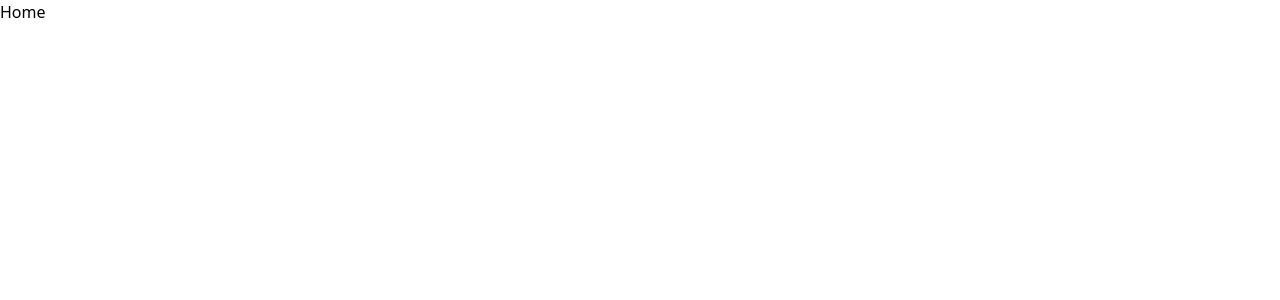
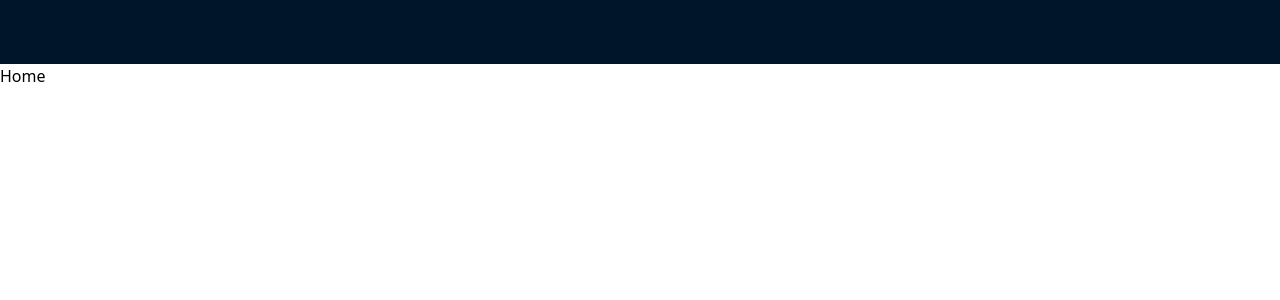
Before and after one commit to asianParadissseee/vbox-task, a React app: page / in a window 1280 px wide. Shown: the top 300 px of the page. Built offline with nearby package versions, Linux system fonts and the light colour scheme; the HTML template or start-up script is replaced by a standard one.

Commit message:
add antd && base layout

```diff
--- a/package.json
+++ b/package.json
@@ -10,6 +10,7 @@
   },
   "dependencies": {
     "@reduxjs/toolkit": "^2.2.3",
+    "antd": "^5.16.2",
     "axios": "^1.6.8",
     "react": "^18.2.0",
     "react-dom": "^18.2.0",
--- a/src/app/app.tsx
+++ b/src/app/app.tsx
@@ -1,12 +1,15 @@
 import {BrowserRouter} from "react-router-dom";
 import {AppRouter} from "@/app/providers/router";
 import {StoreProvider} from "@/app/providers/store";
+import {BaseLayout} from "@/app/providers/layout";
 
 const App = () => {
     return (
         <BrowserRouter>
             <StoreProvider>
-                <AppRouter/>
+                <BaseLayout>
+                    <AppRouter/>
+                </BaseLayout>
             </StoreProvider>
         </BrowserRouter>
     );
--- /dev/null
+++ b/src/app/providers/layout/index.ts
@@ -0,0 +1,5 @@
+import BaseLayout from "./ui/base-layout"
+
+export {
+    BaseLayout
+}
--- /dev/null
+++ b/src/app/providers/layout/ui/base-layout.tsx
@@ -0,0 +1,19 @@
+import {FC, ReactNode} from "react";
+import {Navbar} from "@/widgets/navbar";
+import {Footer} from "@/widgets/footer";
+
+interface BaseLayoutProps {
+    children?: ReactNode;
+}
+
+const BaseLayout: FC<BaseLayoutProps> = ({children}) => {
+    return (
+        <div>
+            <Navbar/>
+            {children}
+            <Footer/>
+        </div>
+    );
+};
+
+export default BaseLayout;
--- a/src/widgets/navbar/ui/navbar.tsx
+++ b/src/widgets/navbar/ui/navbar.tsx
@@ -1,9 +1,10 @@
+import {Layout} from "antd";
 
 const Navbar = () => {
     return (
-        <div>
+        <Layout.Header>
 
-        </div>
+        </Layout.Header>
     );
 };
 
```
Also changed, not shown: 1 other file (tests, documents, lock files or other folders).
